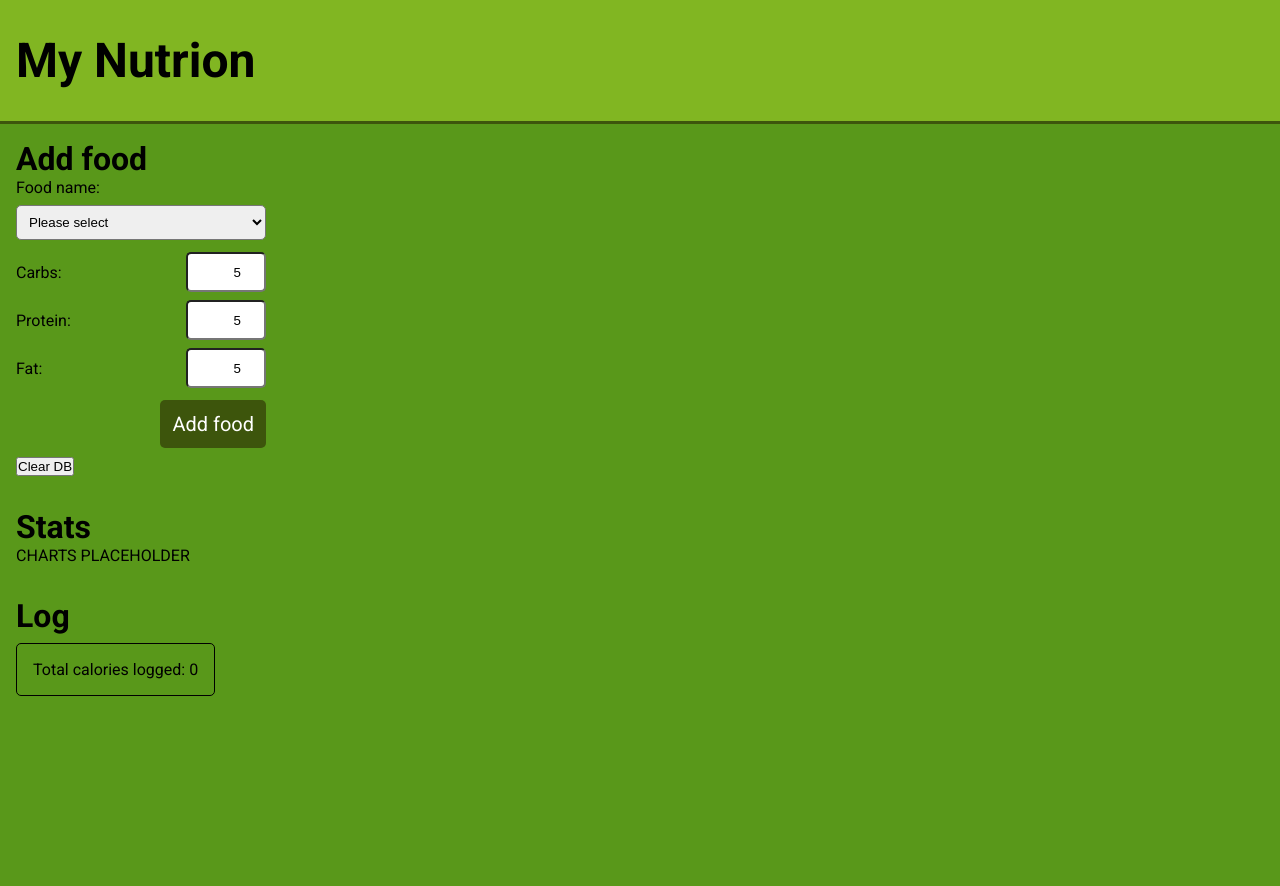
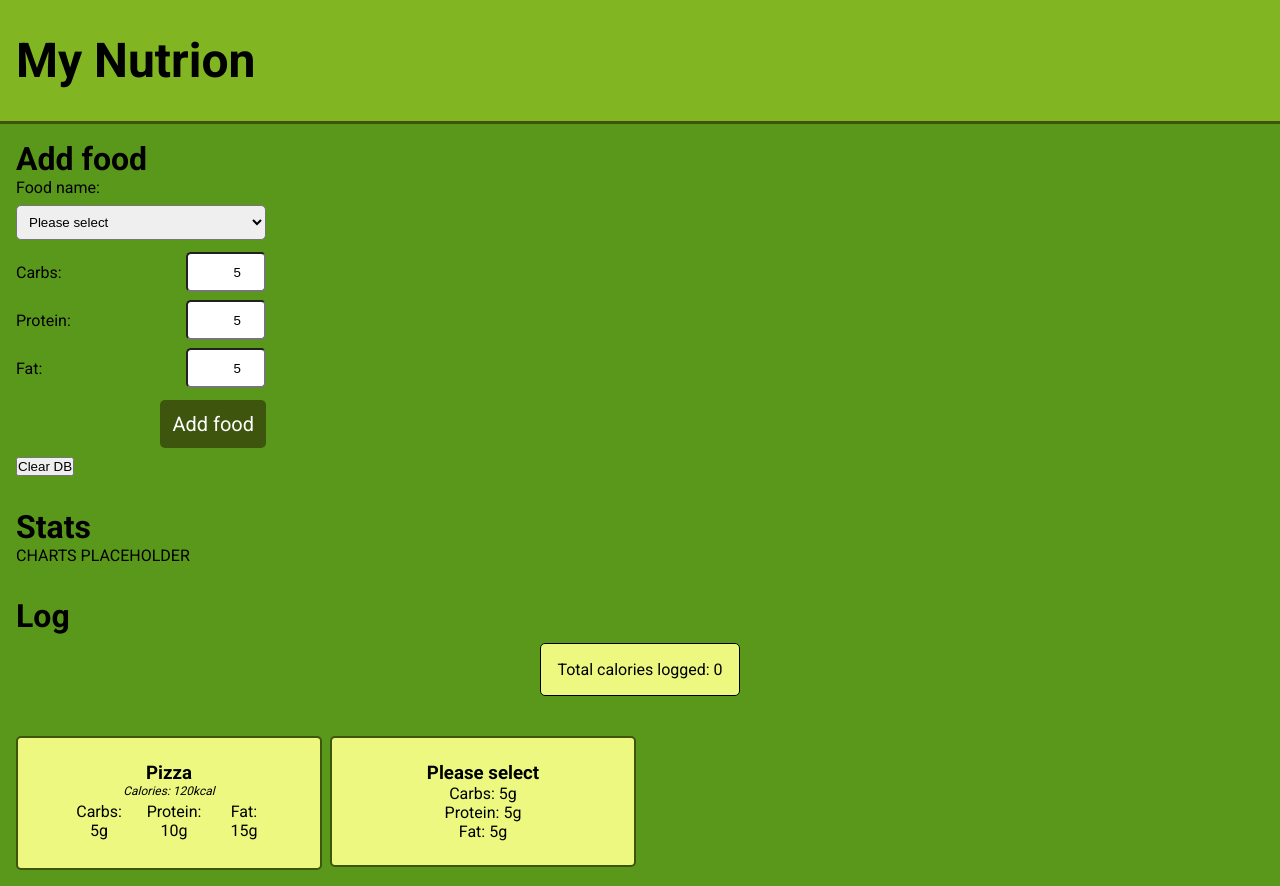
Before and after one commit to ronttizz/foodTracker, a plain HTML site: page index.html in a window 1280 px wide. Both pictures are taken after typing "5", "5", "5" into the empty fields and a click on the button "Add food". Before the commit the page ends 800 px from the top, so only its background shows below. Drawn offline with Linux system fonts and the light colour scheme.

Commit message:
Further working

```diff
--- a/index.html
+++ b/index.html
@@ -18,14 +18,14 @@
           <label for="foodName">Food name:</label>
           <select name="foodName" id="foodName">
             <option>Please select</option>
-            <option value="pizza">Pizza</option>
-            <option value="pasta">Pasta</option>
-            <option value="burger">Burger</option>
-            <option value="soup">Soup</option>
-            <option value="salad">Salad</option>
-            <option value="peach">Peach</option>
-            <option value="apple">Apple</option>
-            <option value="cider">Cider</option>
+            <option value="Pizza">Pizza</option>
+            <option value="Pasta">Pasta</option>
+            <option value="Burger">Burger</option>
+            <option value="Soup">Soup</option>
+            <option value="Salad">Salad</option>
+            <option value="Peach">Peach</option>
+            <option value="Apple">Apple</option>
+            <option value="Cider">Cider</option>
           </select>
           <div>
             <label for="carbs">Carbs:</label>
@@ -47,12 +47,34 @@
         <h2>Stats</h2>
         <p>CHARTS PLACEHOLDER</p>
       </section>
-      <section>
+      <section id="logSection">
         <h2>Log</h2>
         <div id="total">
           <p>Total calories logged: <span id="totalCalories">0</span></p>
         </div>
-        <div id="foods"></div>
+        <div id="foodsList">
+          <div class="foodListItem">
+            <div>
+              <h3>Pizza</h2>
+            </div>
+            <div>
+              <p class="small">Calories: <span id="calories">120</span>kcal</p>
+            </div>
+            <div class="macro">
+                <div>
+                <p>Carbs: <span class="foodCarbs">5</span>g</p>
+                </div>
+                <div>
+                <p>Protein: <span class="foodProtein">10</span>g</p>
+                </div>
+                <div>
+                <p>Fat: <span class="foodFat">15</span>g</p>
+                </div>
+            </div>
+
+            </div>
+          </div>
+        </div>
       </section>
     </main>
   </body>
--- a/script.js
+++ b/script.js
@@ -2,6 +2,7 @@
 
 const foodDetails = document.querySelector("#food");
 const totalCalories = document.querySelector("#total");
+const foodList = document.querySelector("#foodsList");
 const foodName = document.querySelector("#foodName");
 const carbs = document.querySelector("#carbs");
 const protein = document.querySelector("#protein");
@@ -15,6 +16,26 @@ const addFood = (e) => {
   const carbsValue = carbs.value;
   const proteinValue = protein.value;
   const fatValue = fat.value;
+  const calories = carbsValue * 4 + proteinValue * 4 + fatValue * 9;
+
+  addFoodToList(foodNameString, carbsValue, proteinValue, fatValue);
+};
+
+const addFoodToList = (foodNameString, carbsValue, proteinValue, fatValue) => {
+  let element = `<div class="foodListItem">
+    <div>
+      <h3>${foodNameString}</h2>
+    </div>
+    <div>
+      <p>Carbs: <span id="foodCarbs">${carbsValue}</span>g</p>
+    </div>
+    <div>
+      <p>Protein: <span id="foodProtein">${proteinValue}</span>g</p>
+    </div>
+    <div>
+      <p>Fat: <span id="foodFat">${fatValue}</span>g</p>
+    </div>`;
+  foodList.insertAdjacentHTML("beforeend", element);
 };
 
 foodDetails.addEventListener("submit", addFood);
--- a/style.css
+++ b/style.css
@@ -88,10 +88,45 @@ input::placeholder {
   text-align: right;
 }
 
+#logSection {
+  display: flex;
+  flex-direction: column;
+}
+
 #total {
   border: 1px solid black;
   border-radius: 5px;
   padding: 1rem;
   width: fit-content;
   margin: 0.5rem 0;
+  background-color: var(--bg-color);
+  align-self: center;
 }
+
+#foodsList {
+  display: grid;
+  grid-template-columns: repeat(4, 1fr);
+  gap: 0.5rem;
+  margin-top: 1.5rem;
+  margin-top: 2rem;
+}
+
+.foodListItem {
+  height: fit-content;
+  width: 100%;
+  padding: 1.5rem 2.75rem;
+  border: 2px solid var(--darkGreen);
+  background-color: var(--bg-color);
+  border-radius: 5px;
+  text-align: center;
+}
+
+.small {
+  font-size: 0.75rem;
+  font-style: italic;
+}
+
+.macro {
+  display: flex;
+  margin: 0.25rem;
+}
```
